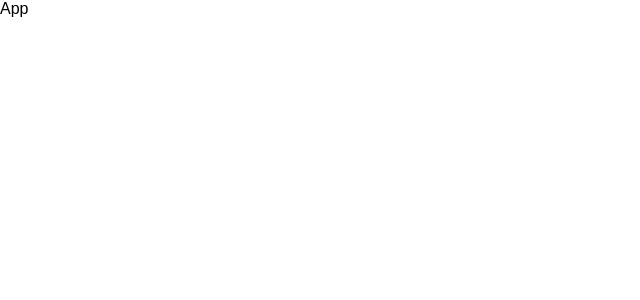
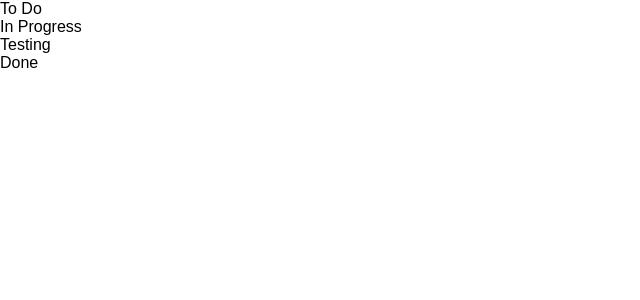
Before and after one commit to jadenj13/kanban-board, a React (Create React App) app: page / in a window 1280 px wide. Shown: the top 300 px of the page, without its empty margins (0-640 px from the left). Built offline with nearby package versions, Linux system fonts and the light colour scheme.

Commit message:
adds eslint and started prop drilling swim lanes

```diff
--- a/src/components/app/App.js
+++ b/src/components/app/App.js
@@ -1,6 +1,15 @@
-import React from 'react';
+import React, { useState } from 'react';
+import Board from '../board/Board';
 import './App.css';
 
-const App = () => <div>App</div>;
+const App = () => {
+  const [swimLanes] = useState(['To Do', 'In Progress', 'Testing', 'Done']);
+
+  return (
+    <>
+      <Board swimLanes={swimLanes} />
+    </>
+  );
+};
 
 export default App;
--- a/src/components/board/Board.js
+++ b/src/components/board/Board.js
@@ -1,6 +1,18 @@
 import React from 'react';
+import PropTypes from 'prop-types';
+import SwimLane from '../swim-lane/SwimLane';
 import './Board.css';
 
-const Board = () => <div>Board</div>;
+const Board = ({ swimLanes }) => (
+  <div>
+    {swimLanes.map(swimLane => (
+      <SwimLane heading={swimLane} />
+    ))}
+  </div>
+);
+
+Board.propTypes = {
+  swimLanes: PropTypes.arrayOf(PropTypes.string).isRequired,
+};
 
 export default Board;
```
Also changed, not shown: package.json (+7 -1 lines), src/components/swim-lane/SwimLane.js (+6 -1 lines), 2 other files (tests, documents, lock files or other folders).
